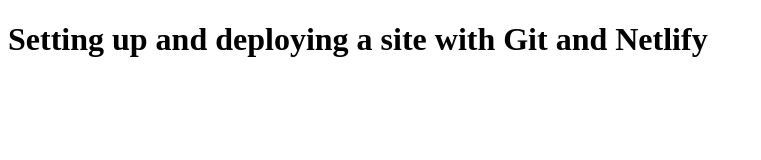
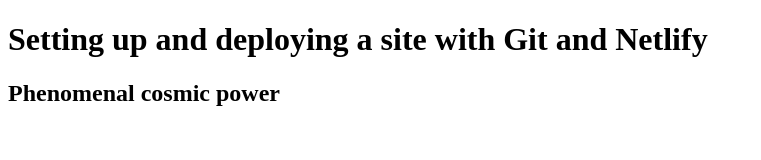
Before and after one commit to evanske2/website-setup-process, a plain HTML site: page index.html in a window 1280 px wide. Shown: the whole page, without its empty margins (0-761 px from the left). Drawn offline with Linux system fonts and the light colour scheme.

Commit message:
adding some things

```diff
--- a/index.html
+++ b/index.html
@@ -8,5 +8,6 @@
 </head>
 <body>
      <h1>Setting up and deploying a site with Git and Netlify</h1>
+     <h2>Phenomenal cosmic power</h2>
 </body>
 </html>
```
